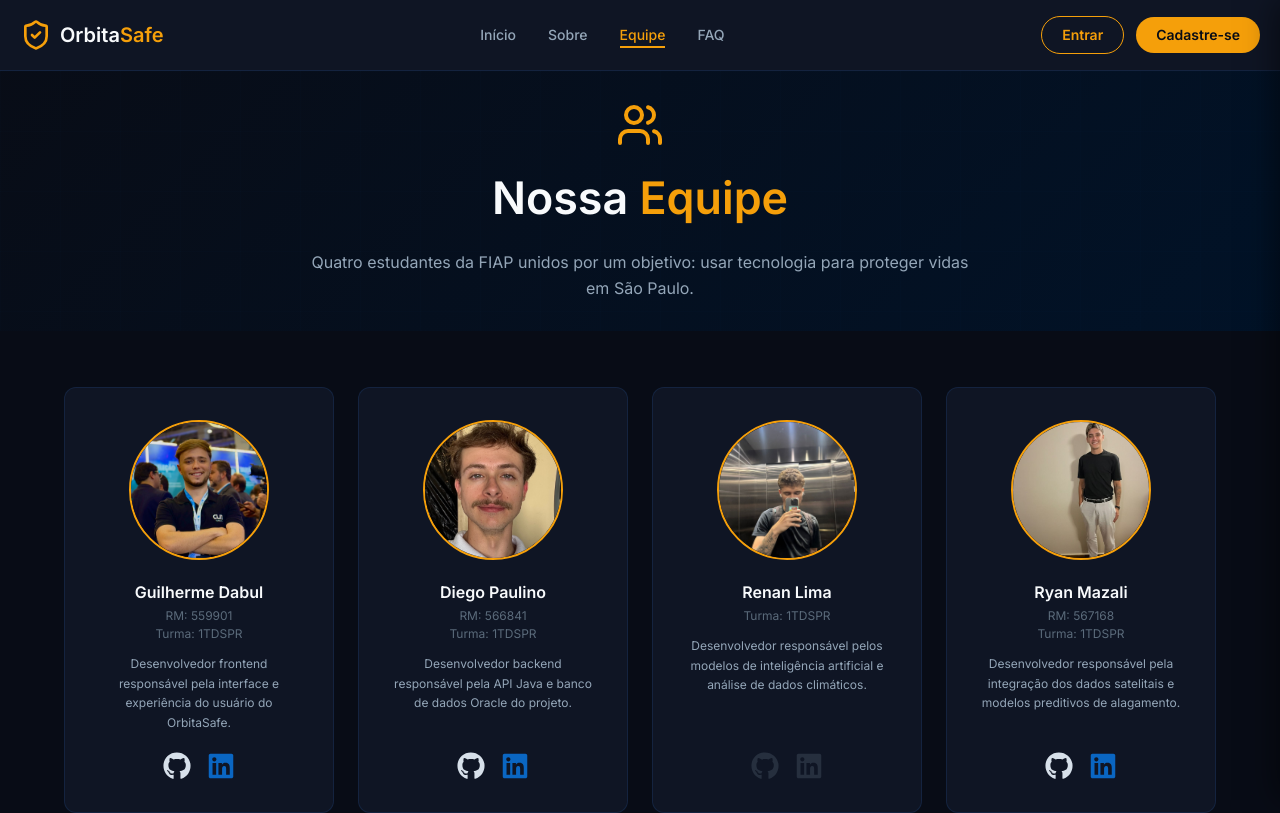
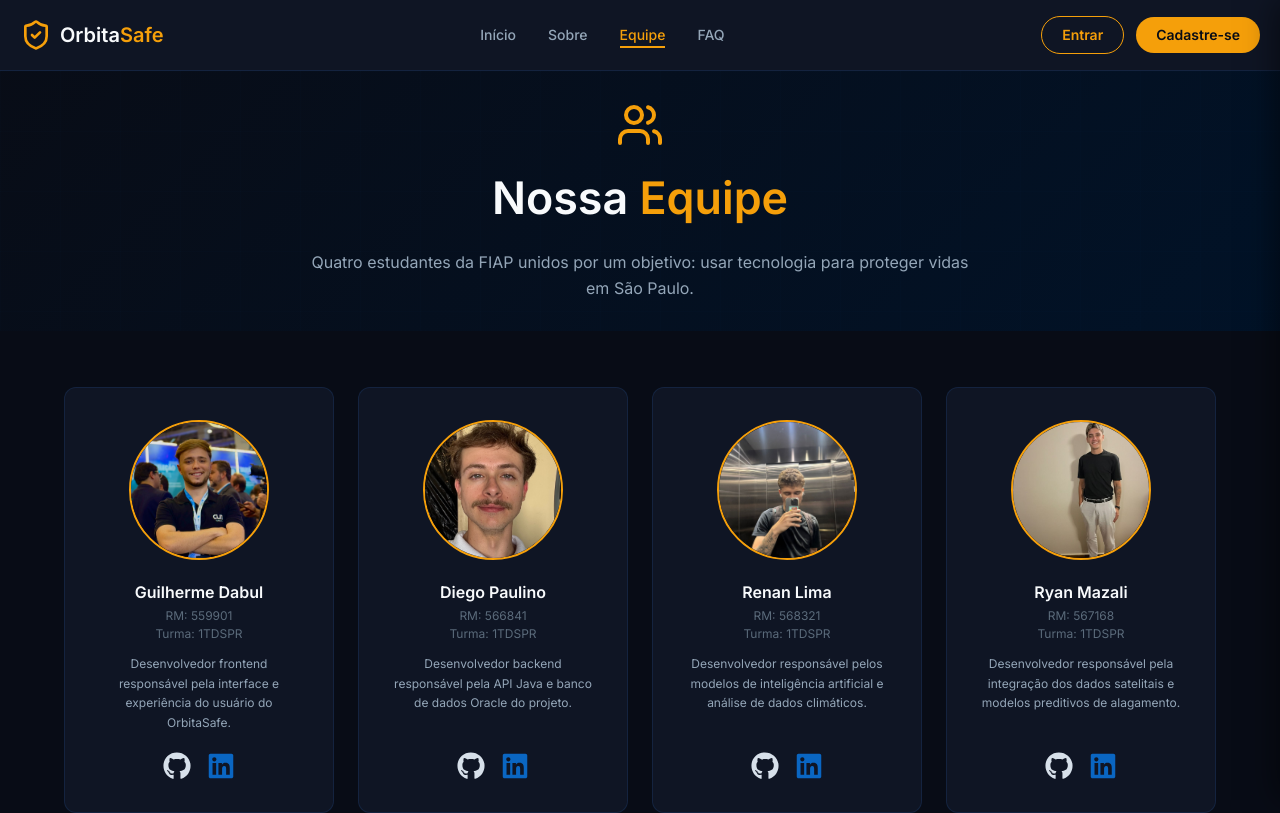
Before and after one commit to ryanmazali/orbitasafe, a React (Vite) app: page /integrantes in a window 1280 px wide. Shown: the top 813 px of the page. Built offline with nearby package versions, Linux system fonts and the light colour scheme; the HTML template or start-up script is replaced by a standard one.

Commit message:
fix: add Renan linkedin and github page link to integrantesData

```diff
--- a/src/pages/Integrantes/IntegrantesData.ts
+++ b/src/pages/Integrantes/IntegrantesData.ts
@@ -38,11 +38,11 @@
     {
         id: "renan",
         nome: "Renan Lima",
-        rm: "",
+        rm: "568321",
         turma: "1TDSPR",
         foto: fotoRenan,
-        github: "",
-        linkedin: "",
+        github: "https://github.com/renanlima-hub",
+        linkedin: "https://www.linkedin.com/in/renanlimasantos/",
         descricao: "Desenvolvedor responsável pelos modelos de inteligência artificial e análise de dados climáticos.",
     },
     {
```
Also changed, not shown: 1 other file (tests, documents, lock files or other folders).
